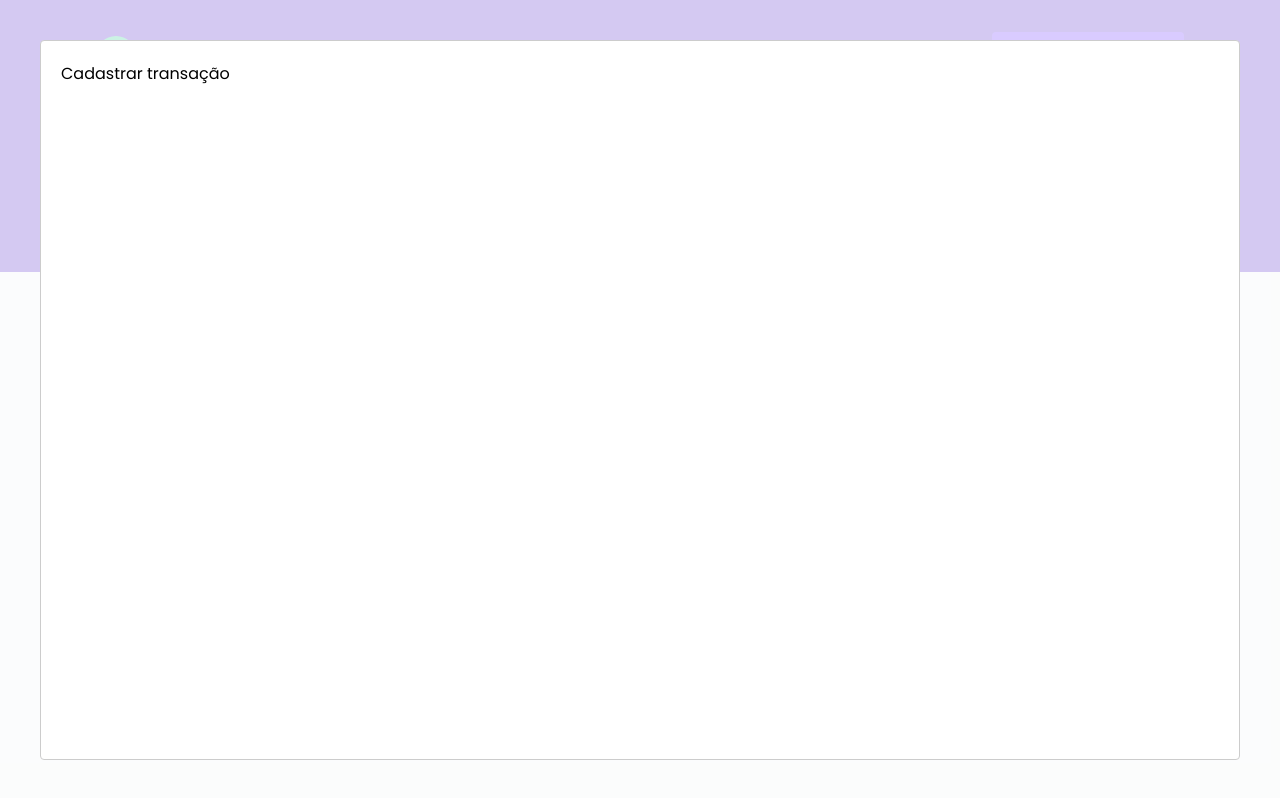
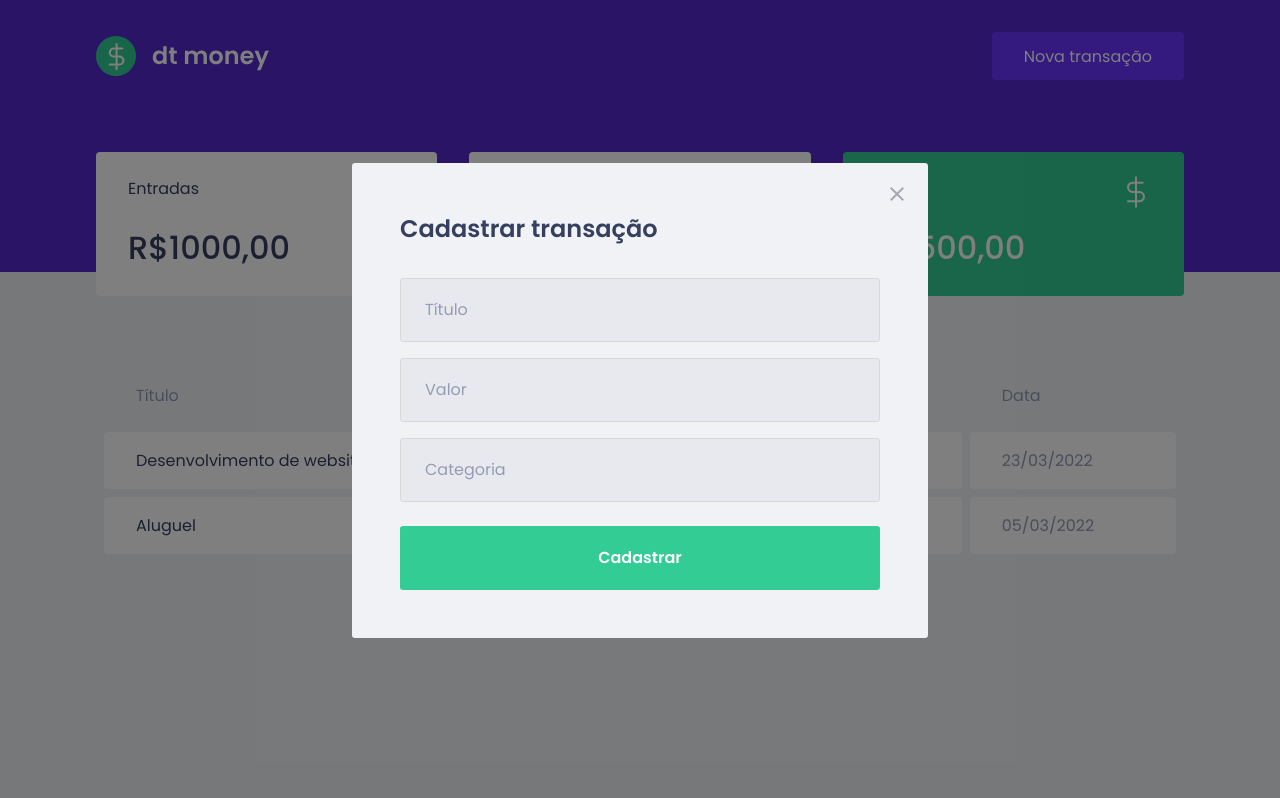
Before and after one commit to wellpinho/trilha-reactjs, a React (Create React App) app in the folder dt-money/: page / in a window 1280 px wide. Both pictures are taken after a click on the button "Nova transação". Built offline with nearby package versions, Linux system fonts and the light colour scheme; no server answers; what miragejs would draw is missing.

Commit message:
✨ NEW FEATURE: form from modal and global styles

```diff
--- a/dt-money/src/NewTransactionModal/index.tsx
+++ b/dt-money/src/NewTransactionModal/index.tsx
@@ -1,22 +1,41 @@
-import Modal from 'react-modal'
+import Modal from 'react-modal';
 import { Container } from "./styles";
+
+import closeImg from './../assets/close.svg';
 
 interface INewTransactionModalProps {
   isOpen: boolean;
   onRequestClose: () => void;
 }
 // react modal sem isso fica acoplado ao elemento body
-Modal.setAppElement('#root')
+Modal.setAppElement('#root');
 
 export function NewTransactionModal({isOpen, onRequestClose}: INewTransactionModalProps) {
   return (
-    <Container>
       <Modal
+        overlayClassName="react-modal-overlay"
+        className="react-modal-content"
         isOpen={isOpen}
         onRequestClose={onRequestClose}
       >
-        Cadastrar transação
+        <button
+          type="button"
+          onClick={onRequestClose}
+          className="react-modal-close"
+        >
+          <img src={closeImg} alt="fechar modal" />
+        </button>
+
+        <Container>
+          <h2>Cadastrar transação</h2>
+
+          <form>
+            <input type="text" placeholder="Título" />
+            <input type="number" placeholder="Valor" />
+            <input type="number" placeholder="Categoria" />
+            <button type="submit">Cadastrar</button>
+          </form>
+        </Container>
       </Modal>
-    </Container>
   )
 }
--- a/dt-money/src/NewTransactionModal/styles.ts
+++ b/dt-money/src/NewTransactionModal/styles.ts
@@ -1,3 +1,49 @@
 import styled from "styled-components";
 
-export const Container = styled.div``
+export const Container = styled.form`
+  h2 {
+    color: var(--text-title);
+    font-size: 1.5rem;
+    margin-bottom: 2rem;
+  }
+
+  input {
+    width: 100%;
+    padding: 0 1.5rem;
+    height: 4rem;
+    border-radius: .2rem;
+    border: 1px solid #d7d7d7;
+    background: #e7e9ee;
+    font-weight: 400;
+    font-size: 1rem;
+
+    &::placeholder {
+      color: var(--text-body);
+    }
+
+    /* todo input abaixo deste recebe este style */
+    & + input {
+      margin-top: 1rem;
+    }
+  }
+
+  /* pega apenas os buttons do typo submit */
+  button[type="submit"] {
+    width: 100%;
+    padding:  0 1.5rem;
+    height: 4rem;
+    background: var(--green);
+    color: #fff;
+    border-radius: .2rem;
+    border:  0;
+    font-size: 1rem;
+    font-weight: 600;
+    margin-top: 1.5rem;
+
+    transition: filter .2s;
+    &:hover {
+      /* reduz a luminosidade do hover */
+      filter: brightness(.9);
+    }
+  }
+`;
--- a/dt-money/src/styles/Global.ts
+++ b/dt-money/src/styles/Global.ts
@@ -54,4 +54,41 @@
     opacity:0.6;
     cursor: not-allowed;
   }
+
+  .react-modal-overlay {
+    background: rgba(0, 0, 0, .5);
+
+    position: fixed;
+    top: 0;
+    bottom: 0;
+    right: 0;
+    left: 0;
+
+    display: flex;
+    align-items: center;
+    justify-content: center;
+  }
+
+  .react-modal-content {
+    width: 100%;
+    max-width: 576px;
+    background: var(--background);
+    padding: 3rem;
+    position: relative;
+    border-radius: .2rem;
+  }
+
+  .react-modal-close {
+    position: absolute;
+    right: 1.5rem;
+    top: 1.5rem;
+    border: 0;
+    background: transparent;
+
+    transition: filter .2s;
+
+    &:hover {
+      filter: brightness(.8);
+    }
+  }
 `
```
